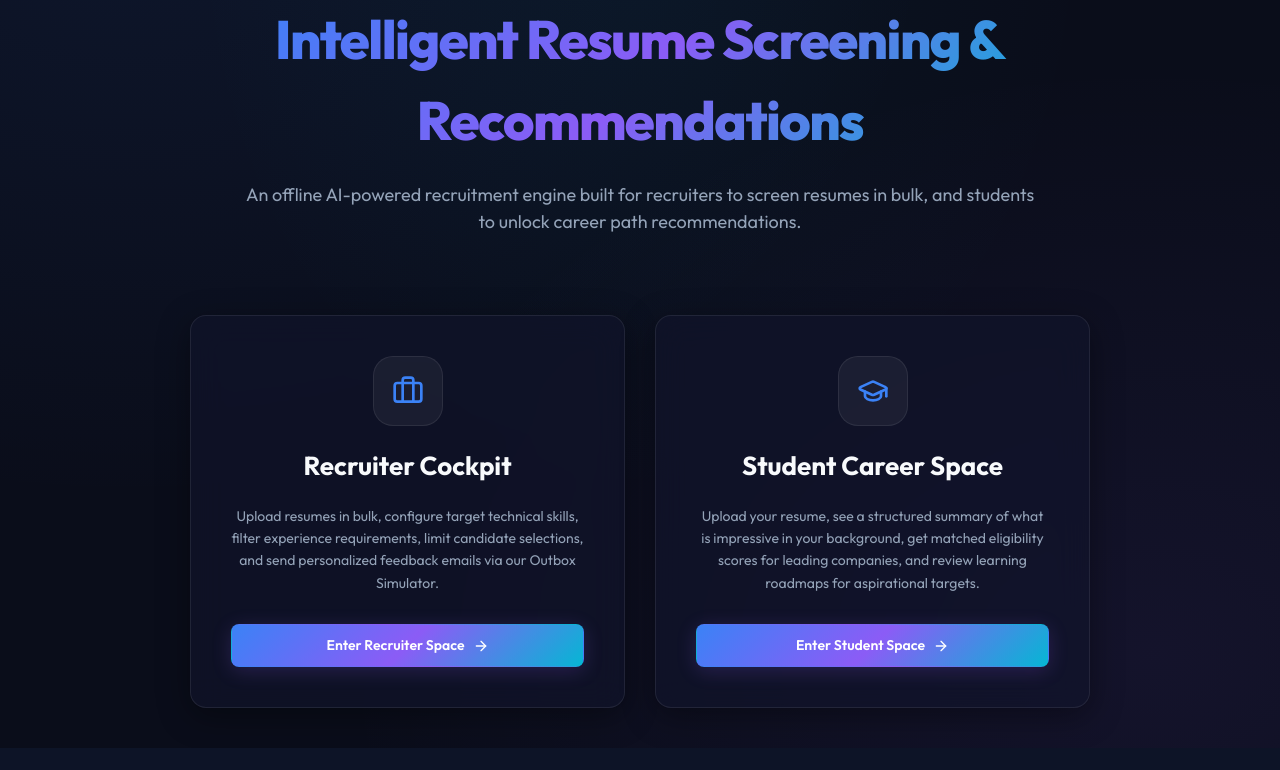
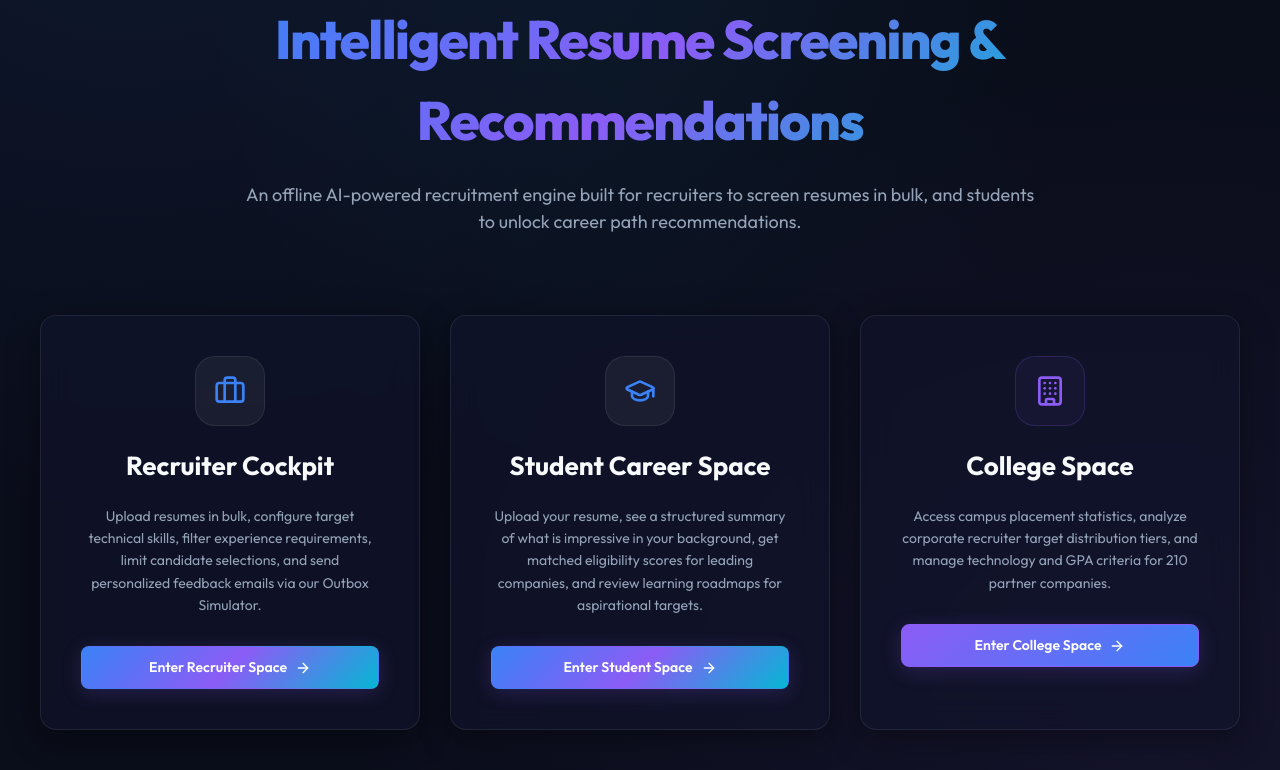
Before and after one commit to hareshsamm-cloud/resume_review-sceening-, a Django app: template screener/templates/screener/landing.html in a window 1280 px wide. Shown: the part 183-953 px from the top of the page. Before the commit the page ends 931 px from the top, so only its background shows below. Run offline with Django 3.2, Linux system fonts and the light colour scheme; the template is opened without the code that fills it, so the values that code supplies are empty.

Commit message:
Add College Space card menu to home page landing grid

```diff
--- a/screener/static/screener/style.css
+++ b/screener/static/screener/style.css
@@ -213,9 +213,9 @@ body {
 }
 .portal-grid {
   display: grid;
-  grid-template-columns: 1fr 1fr;
+  grid-template-columns: repeat(auto-fit, minmax(280px, 1fr));
   gap: 30px;
-  max-width: 900px;
+  max-width: 1200px;
   margin: 0 auto;
 }
 .portal-card {
--- a/screener/templates/screener/landing.html
+++ b/screener/templates/screener/landing.html
@@ -32,5 +32,17 @@
       Enter Student Space <i data-lucide="arrow-right" style="width: 16px; height: 16px;"></i>
     </span>
   </a>
+
+  <!-- College Space Entry -->
+  <a href="{% url 'college_dashboard' %}" class="glass-card portal-card">
+    <div class="portal-icon" style="color: var(--accent-purple); background: rgba(139, 92, 246, 0.05); border-color: rgba(139, 92, 246, 0.2);">
+      <i data-lucide="building" style="width: 32px; height: 32px;"></i>
+    </div>
+    <h2>College Space</h2>
+    <p>Access campus placement statistics, analyze corporate recruiter target distribution tiers, and manage technology and GPA criteria for 210 partner companies.</p>
+    <span class="btn btn-primary" style="margin-top: 10px; width: 100%; background: linear-gradient(135deg, var(--accent-purple) 0%, var(--accent-blue) 100%); border-color: var(--accent-purple);">
+      Enter College Space <i data-lucide="arrow-right" style="width: 16px; height: 16px;"></i>
+    </span>
+  </a>
 </div>
 {% endblock %}
```
